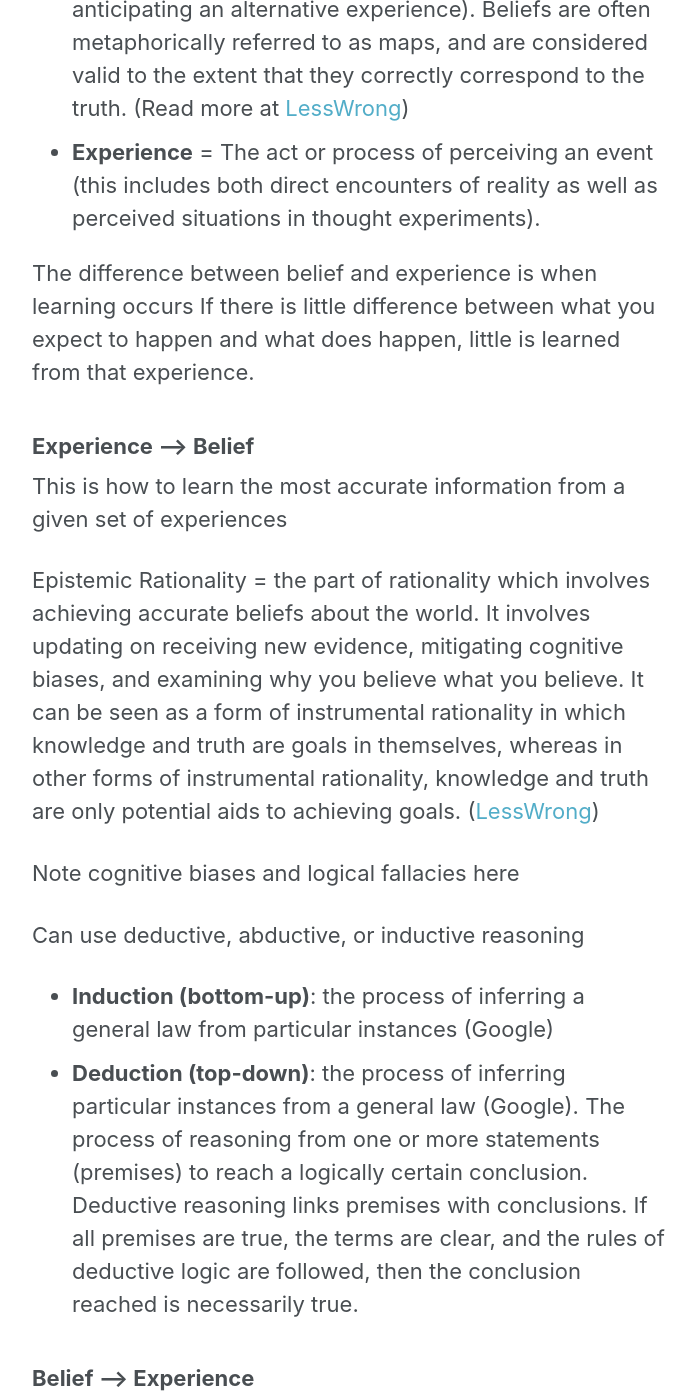
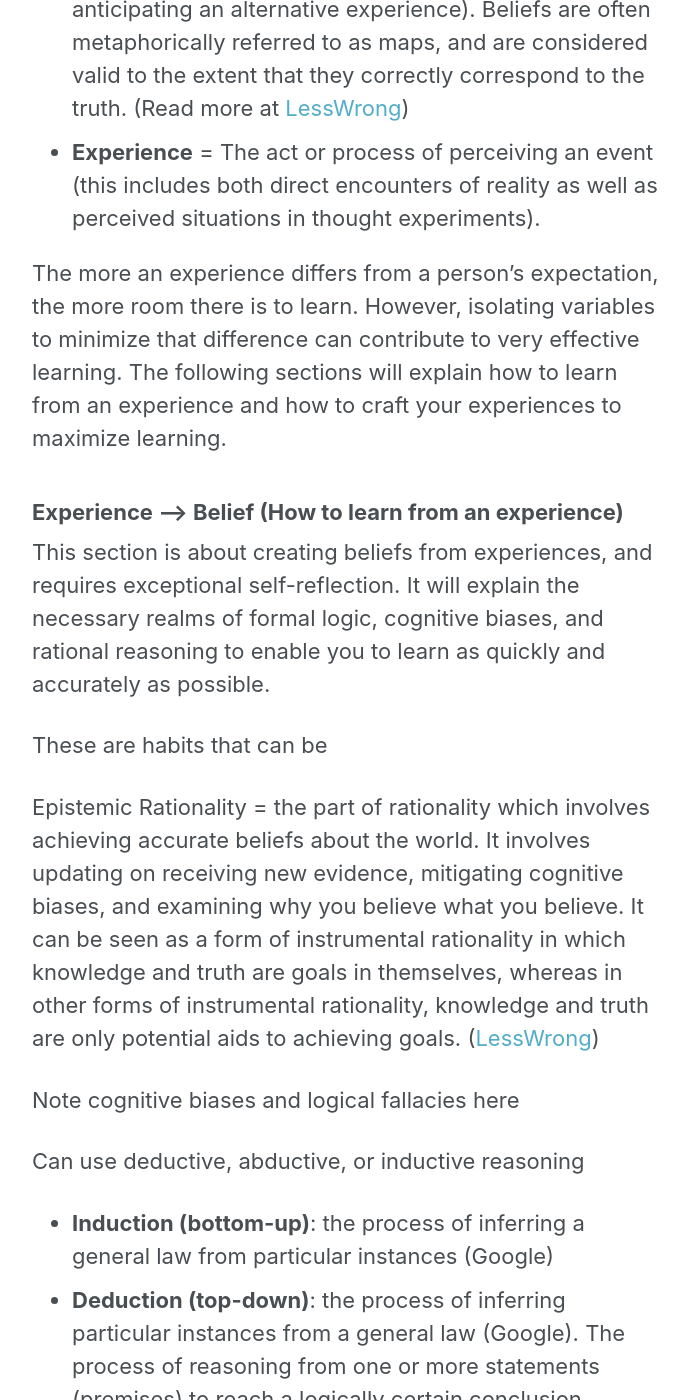
Before and after one commit to shanemileham/levelupmylife, a Jekyll site: the page built from _content/learning.md, in a window 1280 px wide and 1400 px high, scrolled down 913 px. Shown: the whole window, without its empty margins (290-986 px from the left). Built offline with Jekyll 4.4.1, drawn with Linux system fonts in a browser that asks for light colours; comment, search, counter and statistics services are not loaded; some of the changed text lies outside the part shown.

Commit message:
Working on learning doc

```diff
--- a/_content/learning.md
+++ b/_content/learning.md
@@ -16,11 +16,13 @@ _Learning is a cyclical process in which a person is exposed to experiences (eit
 - **Belief** = A belief is a part of a person's mental model of the world. It reflects what a person thinks is true about the world, and consequently causes a person to anticipate certain experiences (at the cost of not anticipating an alternative experience). Beliefs are often metaphorically referred to as maps, and are considered valid to the extent that they correctly correspond to the truth. (Read more at [LessWrong](http://lesswrong.com/lw/i3/making_beliefs_pay_rent_in_anticipated_experiences/))
 - **Experience** = The act or process of perceiving an event (this includes both direct encounters of reality as well as perceived situations in thought experiments).
 
-The difference between belief and experience is when learning occurs
-If there is little difference between what you expect to happen and what does happen, little is learned from that experience.
+The more an experience differs from a person's expectation, the more room there is to learn. However, isolating variables to minimize that difference can contribute to very effective learning. The following sections will explain how to learn from an experience and how to craft your experiences to maximize learning.
 
-### Experience --> Belief
-This is how to learn the most accurate information from a given set of experiences
+### Experience --> Belief (How to learn from an experience)
+This section is about creating beliefs from experiences, and requires exceptional self-reflection. It will explain the necessary realms of formal logic, cognitive biases, and rational reasoning to enable you to learn as quickly and accurately as possible.
+
+These are habits that can be
+
 
 Epistemic Rationality = the part of rationality which involves achieving accurate beliefs about the world. It involves updating on receiving new evidence, mitigating cognitive biases, and examining why you believe what you believe. It can be seen as a form of instrumental rationality in which knowledge and truth are goals in themselves, whereas in other forms of instrumental rationality, knowledge and truth are only potential aids to achieving goals. ([LessWrong](https://wiki.lesswrong.com/wiki/Rationality#Epistemic_rationality))
 
@@ -33,14 +35,14 @@ Can use deductive, abductive, or inductive reasoning
 
 
 
-### Belief --> Experience
+### Belief --> Experience (How to craft experiences to maximize learning)
 This is how to choose your experience to maximize your learning
 
 Instrumental Rationality = Instrumental rationality is concerned with achieving goals. More specifically, instrumental rationality is the art of choosing and implementing actions that steer the future toward outcomes ranked higher in one's preferences. Said preferences are not limited to 'selfish' preferences or unshared values; they include anything one cares about. ([LessWrong](https://wiki.lesswrong.com/wiki/Rationality#Instrumental_rationality))
 
 Craft your experiences in an order that will require the least experiences to the most learning (e.g. initial data set, chunking practice, sequential levels up, alternating with full set experiences - each of these are "tools" in your belt for choosing what you need to experience next to learn more quickly). Ideal order?
 
-Design learning experiences
+Design learning experiences: initial data seeding (ML), logical parsing, compression, synthesis (vars, entailments)
 
 
 
```
Also changed, not shown: other parts of _content/learning.md (+0 -1 lines).
